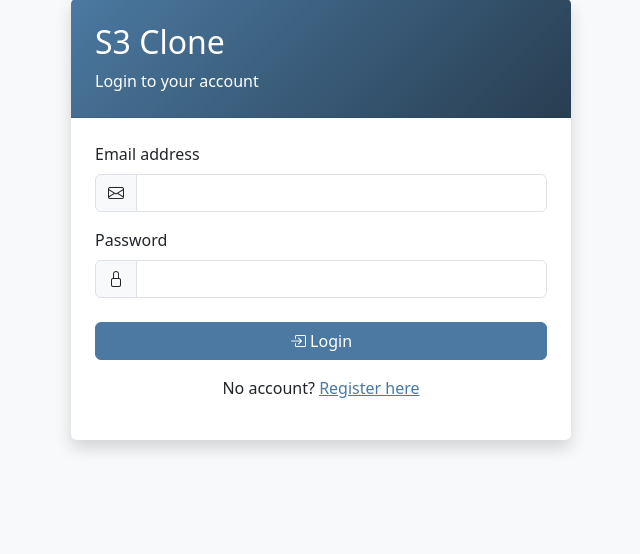
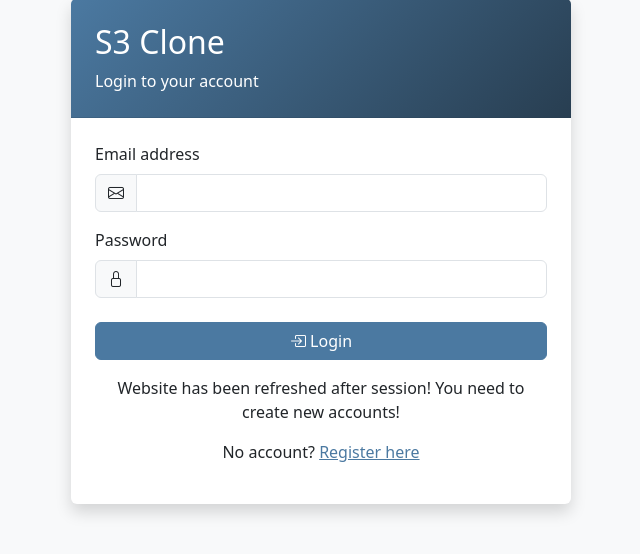
Before and after one commit to shashankpandey04/S3-Clone, a Flask app: page /login in a window 1280 px wide. Shown: the part 81-635 px from the top of the page, without its empty margins (319-959 px from the left). Run offline with Flask 3, Linux system fonts and the light colour scheme; some libraries are stand-ins or nearby versions.

Commit message:
Update login.html

```diff
--- a/templates/login.html
+++ b/templates/login.html
@@ -70,6 +70,7 @@
                     </div>
                 </form>
                 <div class="text-center mt-3">
+                    <p>Website has been refreshed after session! You need to create new accounts!</p>
                     <p>No account? <a href="/register" class="card-link">Register here</a></p>
                 </div>
             </div>
```
